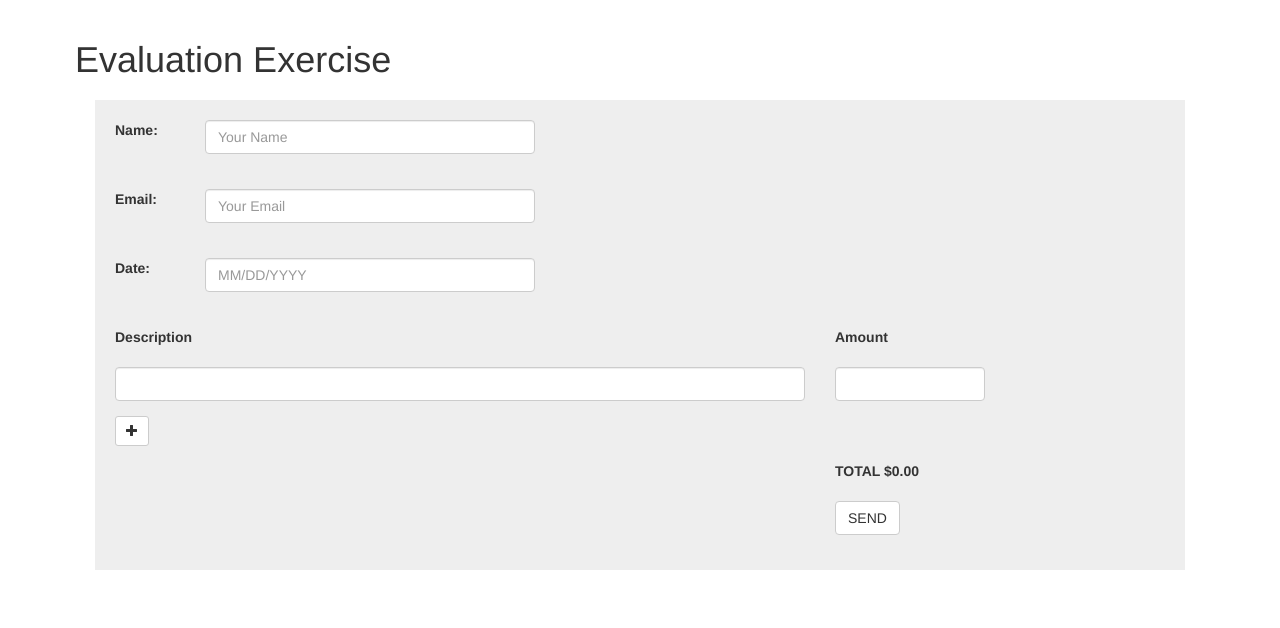
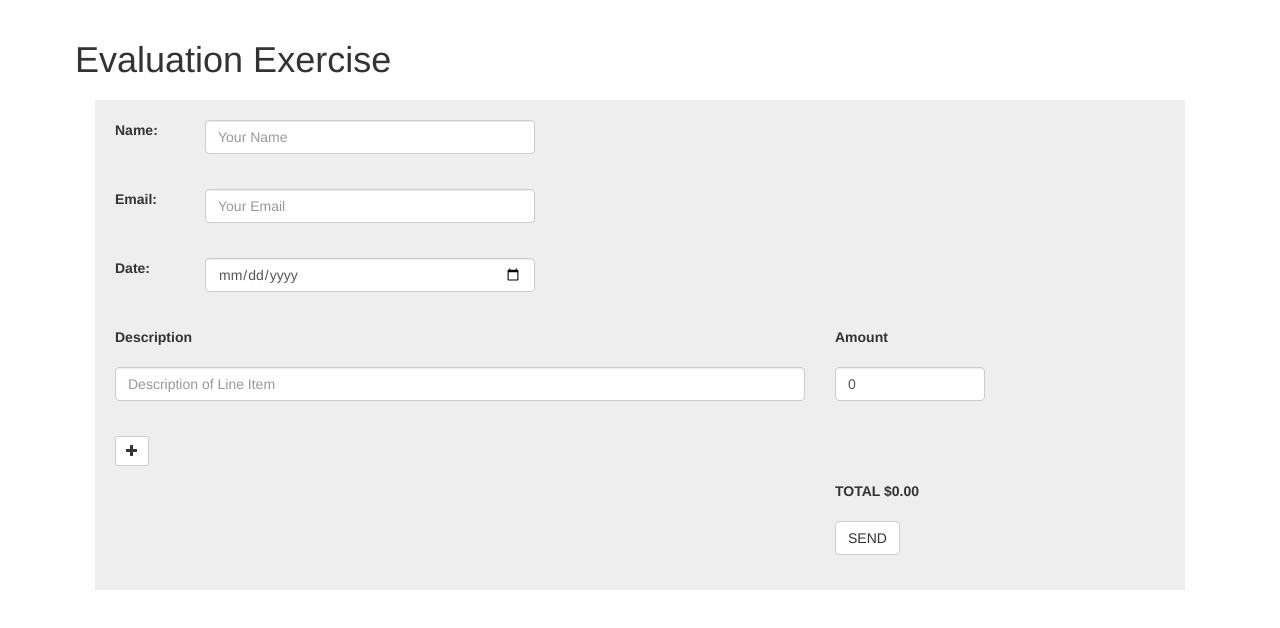
Before and after one commit to chaitanyatejagolla/einvoice, a React app: page / in a window 1280 px wide. Shown: the top 628 px of the page. Built offline with nearby package versions, Linux system fonts and the light colour scheme.

Commit message:
fixed validation for line items

```diff
--- a/src/components/common/formInput.jsx
+++ b/src/components/common/formInput.jsx
@@ -6,13 +6,14 @@ const FormInput = ({ className, type, name, placeholder, onChange, value, error
   return (
         <div className={className}>
             <FormControl
-                type={value}
+                type={type}
                 name={name}
+                id = {name}
                 placeholder={placeholder}
                 onChange={onChange}
                 value={value}
             />
-            <ControlLabel>{error}</ControlLabel>
+            <ControlLabel htmlFor={name}>{error}</ControlLabel>
         </div>
     );
 }
@@ -21,8 +22,6 @@ FormInput.PropTypes = {
     name: PropTypes.string.isRequired,
     error: PropTypes.string,
     className: PropTypes.string.isRequired,
-    placeholder: PropTypes.string.isRequired,
-    value: PropTypes.string.isRequired,
     type: PropTypes.string.isRequired,
     onChange: PropTypes.func.isRequired
 }
--- a/src/components/common/inputLabelGroup.jsx
+++ b/src/components/common/inputLabelGroup.jsx
@@ -1,12 +1,12 @@
 import React from 'react';
 import PropTypes from 'prop-types';
-import { FormGroup, ControlLabel, FormControl, Button } from 'react-bootstrap';
+import { FormGroup } from 'react-bootstrap';
 import FormInput from './formInput.jsx';
 import FormLabel from './formLabel.jsx';
 
 const InputLabelGroup = ({ name, value, label, type, error, onChange, placeholder }) => {
   return (
-        <FormGroup controlId="formValidationError1" validationState={error.length>0 ? 'error' : null}>
+        <FormGroup validationState={error.length>0 ? 'error' : null}>
             <div className="row">
                 <FormLabel
                     className = "col-lg-1"
@@ -15,7 +15,7 @@ const InputLabelGroup = ({ name, value, label, type, error, onChange, placeholde
                 <FormInput
                     className = "col-lg-4"
                     error= {error}
-                    type={value}
+                    type={type}
                     name={name}
                     placeholder={placeholder}
                     onChange={onChange}
@@ -29,7 +29,6 @@ const InputLabelGroup = ({ name, value, label, type, error, onChange, placeholde
 InputLabelGroup.PropTypes = {
     name: PropTypes.string.isRequired,
     error: PropTypes.string,
-    placeholder: PropTypes.string.isRequired,
     value: PropTypes.string.isRequired,
     label: PropTypes.string.isRequired,
     type: PropTypes.string.isRequired,
--- a/src/components/invoice.jsx
+++ b/src/components/invoice.jsx
@@ -1,7 +1,8 @@
 import React from 'react';
 import LineItem from './lineItem.jsx';
 import InputLabelGroup from './common/inputLabelGroup.jsx';
-import { Form, FormGroup, FormControl, Button, Glyphicon } from 'react-bootstrap';
+import FormLabel from './common/formLabel.jsx';
+import { Form, FormGroup, Button, Glyphicon } from 'react-bootstrap';
 var axios = require('axios');
 
 class Invoice extends React.Component {
@@ -66,18 +67,19 @@ class Invoice extends React.Component {
                     onChange={this.onChange}
                     error={this.state.dateError}
                     value={this.state.date}
-                    placeholder="MM/DD/YYYY"
                     name="date"
                     type="date"
                 />
                 <FormGroup>
                     <div className="row">
-                        <div className="col-lg-8">
-                            <label>Description</label>
-                        </div>
-                        <div className="col-lg-4">
-                            <label>Amount</label>
-                        </div>
+                        <FormLabel
+                            className = "col-lg-8"
+                            label = "Description"
+                        />
+                        <FormLabel
+                            className = "col-lg-4"
+                            label = "Amount"
+                        />
                     </div>
                 </FormGroup>
                 {lineItemsUI}
@@ -86,17 +88,19 @@ class Invoice extends React.Component {
                 </FormGroup>
                 <FormGroup>
                     <div className="row">
-                        <div className="col-lg-8">
-                        </div>
+                        <FormLabel
+                            className = "col-lg-8"
+                        />
                         <div className="col-lg-4">
-                        <label><strong>TOTAL   ${this.state.total.toFixed(2)}</strong></label>
+                            <label><strong>TOTAL   ${this.state.total.toFixed(2)}</strong></label>
                         </div>
                     </div>
                 </FormGroup>
                 <FormGroup>
                     <div className="row">
-                        <div className="col-lg-8">
-                        </div>
+                        <FormLabel
+                            className = "col-lg-8"
+                        />
                         <div className="col-lg-4">
                             <Button type="submit" className="btn btn-light">SEND</Button>
                         </div>
@@ -145,18 +149,18 @@ class Invoice extends React.Component {
         return null;
     }
 
+    /*Common Validation function*/
     validate(field, fieldValue) {
         if (field === "name") {
             return this.validateName(fieldValue);
-        } else if (field === "date") {
-            return this.validateDate(fieldValue);
         } else if (field === "email") {
             return this.validateEmail(fieldValue);
         } else {
-            return this.validateName(fieldValue) && this.validateDate(fieldValue) && this.validateEmail(fieldValue);
+            return this.validateName(fieldValue) && this.validateEmail(fieldValue);
         }
     };
 
+    /*Validation  function for name*/
     validateName(fieldValue) {
         let nameError = "";
         if (fieldValue.length < 1) {
@@ -172,6 +176,7 @@ class Invoice extends React.Component {
         return (nameError.length < 1);
     }
 
+    /*Validation function for email*/
     validateEmail(fieldValue) {
         let emailError = "";
         const emailReg = /^(([^<>()[\]\\.,;:\s@\"]+(\.[^<>()[\]\\.,;:\s@\"]+)*)|(\".+\"))@((\[[0-9]{1,3}\.[0-9]{1,3}\.[0-9]{1,3}\.[0-9]{1,3}\])|(([a-zA-Z\-0-9]+\.)+[a-zA-Z]{2,}))$/;
@@ -182,18 +187,6 @@ class Invoice extends React.Component {
             emailError: emailError
         });
         return (emailError.length < 1);
-    }
-
-    validateDate(fieldValue) {
-        let dateError = "";
-        var dateReg = /(0[1-9]|1[012])[- \/.](0[1-9]|[12][0-9]|3[01])[- \/.](19|20)\d\d/;
-        if (!dateReg.test(fieldValue)) {
-            dateError = "Please enter a valid date in MM/DD/YYYY format";
-        }
-        this.setState({
-            dateError: dateError
-        });
-        return (dateError.length < 1);
     }
 
     /* Utility method to bind all functions */
@@ -212,7 +205,11 @@ class Invoice extends React.Component {
     /* Posting data to node server using axios */
     saveData(event) {
         event.preventDefault();
-            // clear form
+        axios.post('http://localhost:3000/invoice/add', { name: this.state.name, email: this.state.email, date: this.state.date})
+        .then(response => {
+            alert('saved successfully')
+        });
+        // clear form
         this.setState({
             name: "",
             email: "",
@@ -224,10 +221,6 @@ class Invoice extends React.Component {
             total: 0,
             lineItemCount: 1,
             lineItemsArray: [{id: 0, desc: "", amount: 0}]
-        });
-        axios.post('http://localhost:3000/invoice/add', { name: this.state.name, email: this.state.email, date: this.state.date})
-        .then(response => {
-            alert('saved successfully')
         });
     }
 
--- a/src/components/lineItem.jsx
+++ b/src/components/lineItem.jsx
@@ -1,6 +1,7 @@
 import React from 'react';
 import PropTypes from 'prop-types';
 import { FormGroup, FormControl } from 'react-bootstrap';
+import FormInput from './common/formInput.jsx';
 
 class LineItem extends React.Component {
     constructor(props) {
@@ -18,16 +19,32 @@ class LineItem extends React.Component {
 
     render () {
         return (
-            <FormGroup>
-                <div className="row">
-                    <div className="col-lg-8">
-                        <FormControl type="text" name="desc" onChange={this.onChange} />
-                    </div>
-                    <div className="col-lg-2">
-                        <FormControl type="text" name="amount" onChange={this.onChange} />
-                    </div>
+            <div className="row">
+                <div className = "col-lg-8">
+                    <FormGroup validationState={this.state.descError.length>0 ? 'error' : null}>
+                        <FormInput
+                            name = "desc"
+                            type = "text"
+                            onChange = {this.onChange}
+                            value = {this.state.desc}
+                            placeholder = "Description of Line Item"
+                            error = {this.state.descError}
+                        />
+                    </FormGroup>
                 </div>
-            </FormGroup>
+                <div className = "col-lg-2">
+                    <FormGroup validationState={this.state.amountError.length>0 ? 'error' : null}>
+                        <FormInput
+                            name = "amount"
+                            type = "number"
+                            onChange = {this.onChange}
+                            value = {this.state.amount}
+                            placeholder = "Amount"
+                            error = {this.state.amountError}
+                        />
+                    </FormGroup>
+                </div>
+            </div>
         );
     }
 
@@ -49,23 +66,35 @@ class LineItem extends React.Component {
         }
     }
 
+    /*Common Validation  Method*/
     validate(field, fieldValue) {
         if (field === "desc") {
             return this.validateDesc(fieldValue);
-        } else if (field === "amount") {
-            return this.validateAmount(fieldValue);
         } else {
-            return this.validateDesc(fieldValue) && this.validateAmount(fieldValue);
+            return this.validateAmount(parseFloat(fieldValue));
         }
     };
 
+    /* Validation for description */
     validateDesc(fieldValue) {
-        if (fieldValue.length > 120) {
-            nameError = "Description is too long (Maximum 120 Characters allowed)";
+        let descError = "";
+        if (fieldValue.length > 50) {
+            descError = "Description is too long (Maximum 50 Characters allowed)";
         }
+        this.setState({
+            descError: descError
+        });
     }
 
+    /* Validation for amount */
     validateAmount(fieldValue) {
+        let amountError = "";
+        if (fieldValue > 9999999.99 || fieldValue < 1.00) {
+            amountError = "Amount range is 1.00 to 9999999.99";
+        }
+        this.setState({
+            amountError: amountError
+        });
 
     }
 }
```
